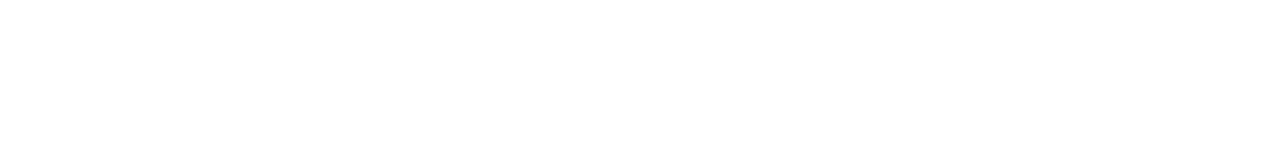
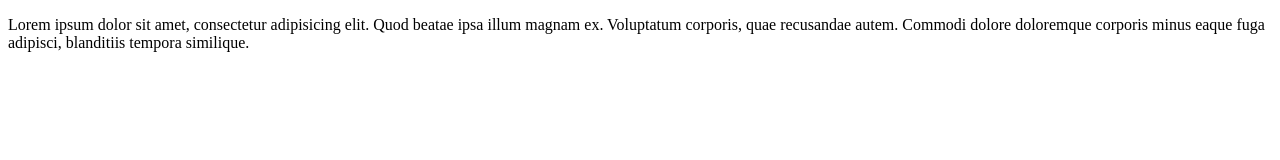
Before and after one commit to ad0cid/ramas, a plain HTML site: page index.html in a window 1280 px wide. Drawn offline with Linux system fonts and the light colour scheme.

```diff
--- a/index.html
+++ b/index.html
@@ -5,6 +5,6 @@
 	<title>Ramas</title>
 </head>
 <body>
-
+	<p>Lorem ipsum dolor sit amet, consectetur adipisicing elit. Quod beatae ipsa illum magnam ex. Voluptatum corporis, quae recusandae autem. Commodi dolore doloremque corporis minus eaque fuga adipisci, blanditiis tempora similique.</p>
 </body>
 </html>
```
